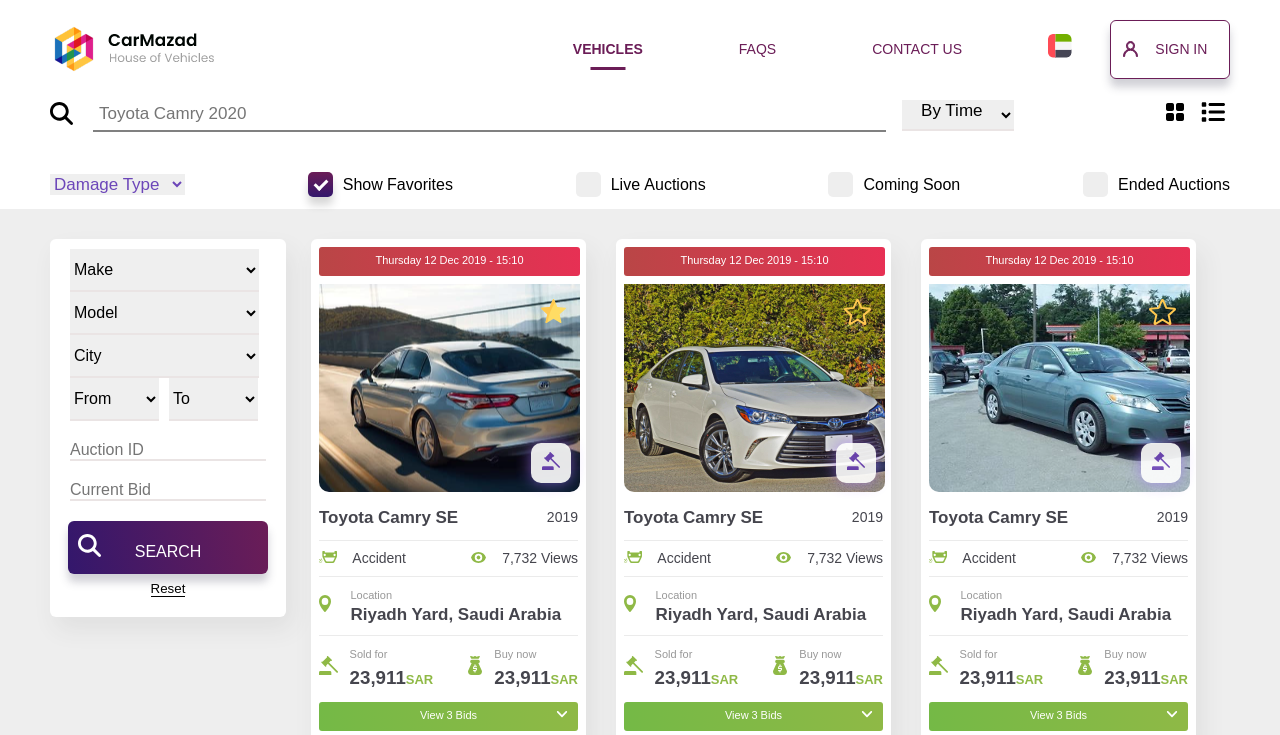
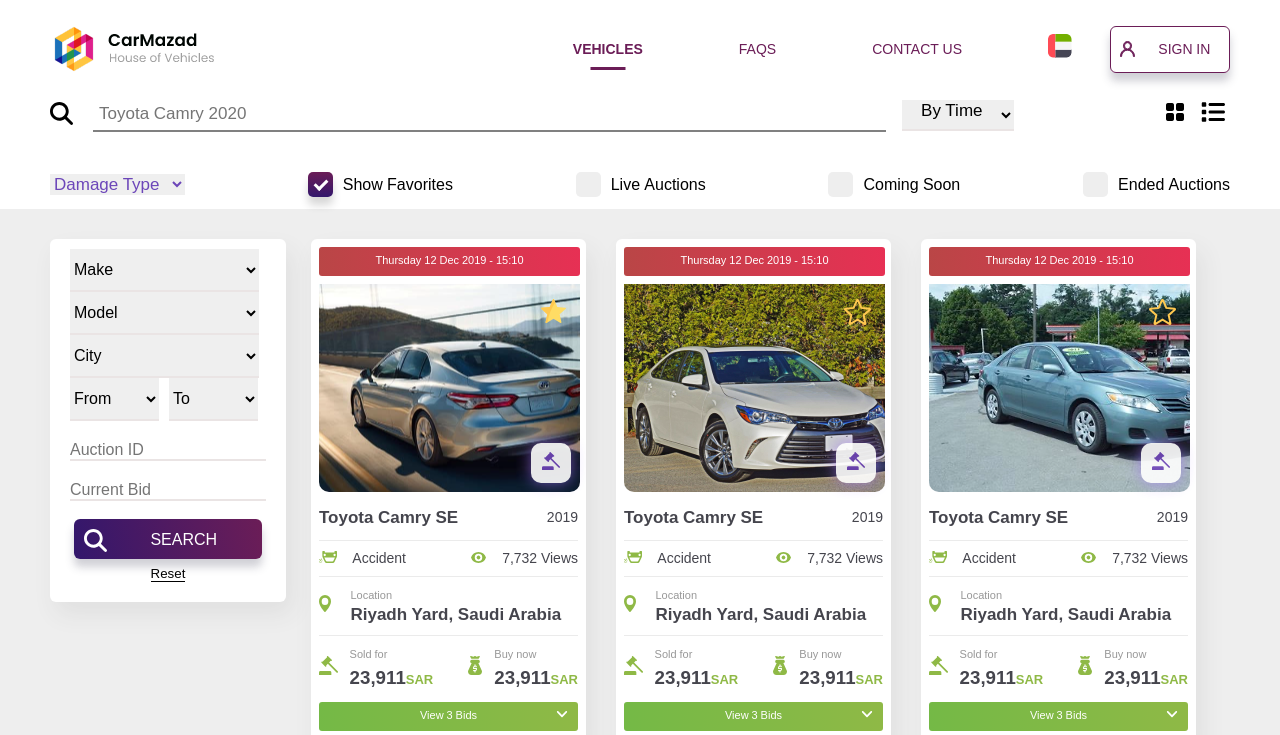
Before and after one commit to snehalwarke96/carMazad, a plain HTML site: page index.html in a window 1280 px wide. Shown: the top 735 px of the page. Drawn offline with Linux system fonts and the light colour scheme.

Commit message:
Add files via upload

```diff
--- a/css/style.css
+++ b/css/style.css
@@ -60,7 +60,7 @@ body{
     border: 1px solid #6B1D57;
     color:#6B1D57 ;
     border-radius: 6px;
-    padding: 8px ;
+    padding: 2px ;
     display: flex;
     align-items: center;
     justify-content: space-around;
@@ -327,19 +327,25 @@ margin-top: 20px;
     border: 0;
     margin: 0;
     background: transparent;
+    /* background: yellow; */
     color: white;
     font-family: 'Poppins' ,Arial, Helvetica, sans-serif;
     font-size: 16px;
-    text-align: center;
+    /* width: 90px;
+    margin: auto; */
+    width: 50%;
   }
   .form2-btn {
-    width: 85%;
-    margin: 20px auto 5px;
+    width: 80%;
+    margin: 18px auto 5px;
     background: linear-gradient(259deg, #6B1D57 0%, #33176C 100%);
     box-shadow: 0px 8px 8px #43425D40;
 border-radius: 6px;
+display: flex;
+align-items: center;
 
-padding: 10px 0;
+
+padding: 7px 0;
 
   }
   .search-btn2{
@@ -489,7 +495,7 @@ right: 9px;
 .car-para3 h3{
   color: #45454D;
   font-size: 17px;
-  font-family: 'Roboto' ,Arial, Helvetica, sans-serif;
+  font-family: 'Roboto Condensed' ,Arial, Helvetica, sans-serif;
 
 }
 
@@ -500,7 +506,7 @@ right: 9px;
 .car-para4 span{
   font-size: 13px;
   color:#8FB946;
-  font-family: 'Roboto' ,Arial, Helvetica, sans-serif;
+  font-family: 'Roboto Condensed' ,Arial, Helvetica, sans-serif;
 }
 
 .car-para4{
--- a/index.html
+++ b/index.html
@@ -9,7 +9,7 @@
     <link as='font' crossorigin='' href='font/Roboto400.woff2' rel='preload' type='font/woff2' />
     <style>
     @font-face { font-family: 'Poppins'; font-weight: 400; font-style: normal; font-display: swap; src: url('font/Poppins400.woff2') format('woff2');}
-    @font-face { font-family: 'Roboto'; font-weight: 400; font-style: normal; font-display: swap; src: url('font/Roboto400.woff2') format('woff2');}
+    @font-face { font-family: 'Roboto Condensed'; font-weight: 400; font-style: normal; font-display: swap; src: url('font/Roboto400.woff2') format('woff2');}
     </style>
     <link rel="stylesheet" href="./css/style.css">
 </head>
```
